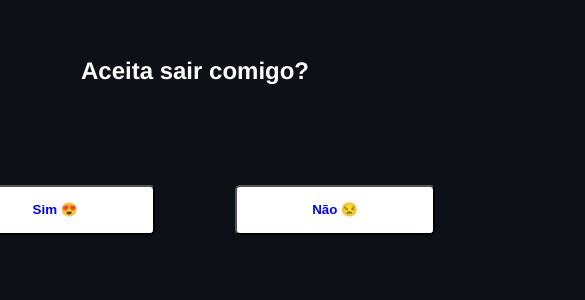
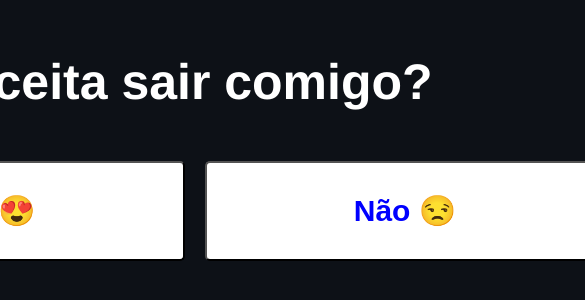
Before and after one commit to GustavoMeloFn/Pedido, a plain HTML site: page index.html in a window 390 px wide. Shown: the part 294-594 px from the top of the page, 585 px wide, since content can reach past the window. Drawn offline with Linux system fonts and the light colour scheme.

Commit message:
Responsivo

```diff
--- a/css/style.css
+++ b/css/style.css
@@ -30,3 +30,18 @@ a {
     font-weight: 600;
     cursor: pointer;
 }
+
+@media (min-width: 100px) and (max-width: 1200px) {
+    .button-container button {
+        height: 100px;
+        width: 400px;
+        font-size: 30px;
+    }
+    .button-container {
+        gap: 20px;
+    }
+    .box h2{
+        font-size: 50px;
+        margin-bottom: 50px;
+    }
+}
```
